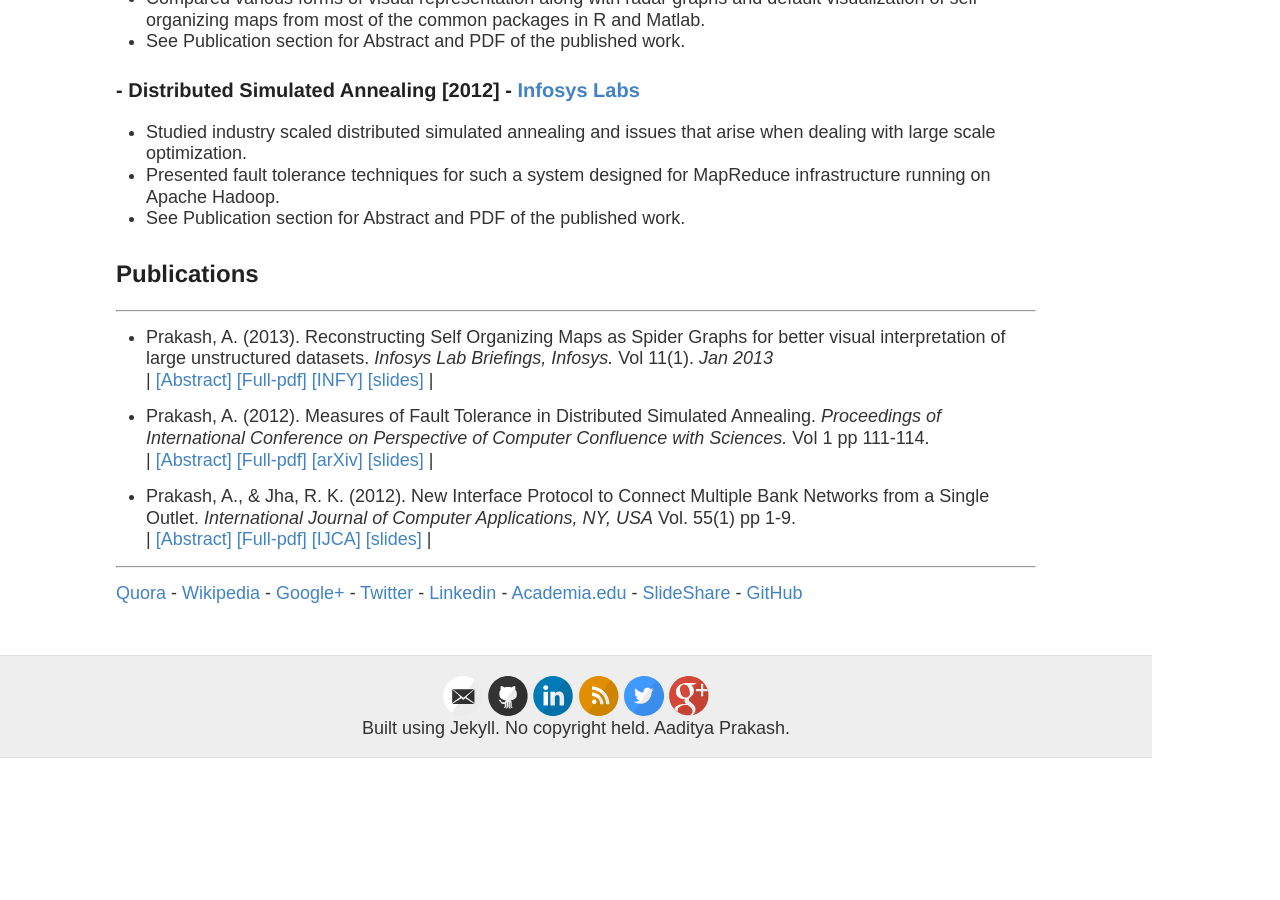
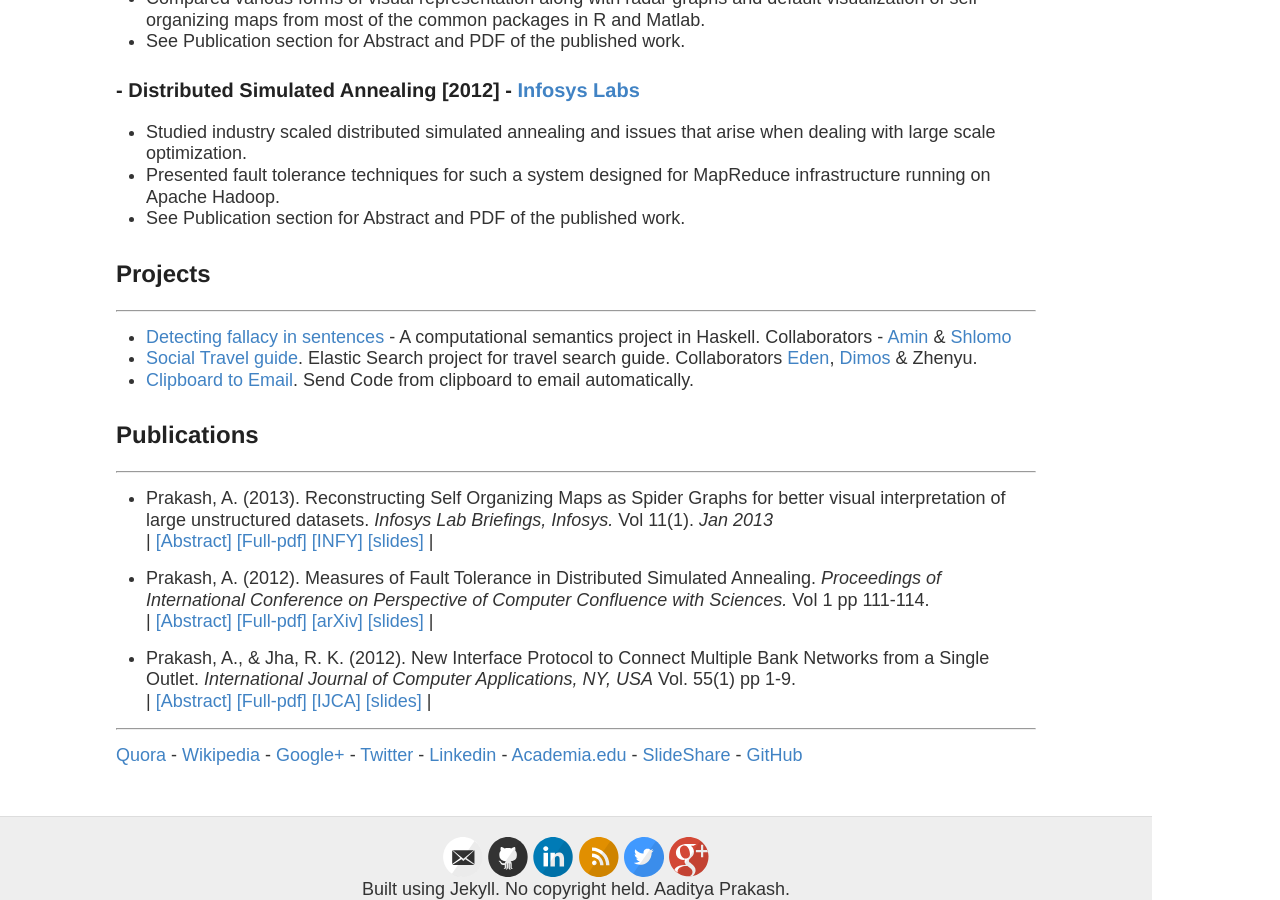
Before and after one commit to iamaaditya/iamaaditya.github.io, a Jekyll site: the page built from about/index.md, in a window 1280 px wide and 900 px high, scrolled down 2015 px. Built offline with Jekyll 4.4.1, drawn with Linux system fonts in a browser that asks for light colours; some web fonts are replaced; before the commit the page ends 2773 px from its top, so only the background shows below that.

Commit message:
added more to literature and the about page

```diff
--- a/about/index.md
+++ b/about/index.md
@@ -59,6 +59,15 @@ I am a third year PhD Student at Brandeis University. My research focus is in ap
 * See Publication section for Abstract and PDF of the published work.
 
 
+## Projects
+* * *
+
+* [Detecting fallacy in sentences](https://github.com/gekonwi/brandeis.semantics.final_project) - A computational semantics project in Haskell. Collaborators - [Amin](https://github.com/amsa) & [Shlomo](https://github.com/gekonwi)
+* [Social Travel guide](https://github.com/edenzik/elastiCity). Elastic Search project for travel search guide. Collaborators [Eden](https://github.com/edenzik), [Dimos](https://github.com/dimstamat) & Zhenyu.
+* [Clipboard to Email](https://github.com/iamaaditya/Clipboard_to_Email). Send Code from clipboard to email automatically.
+
+
+
 ## Publications
 * * *
 
```
Also changed, not shown: research/literature/index.md (+1 -1 lines), 1 other file.
